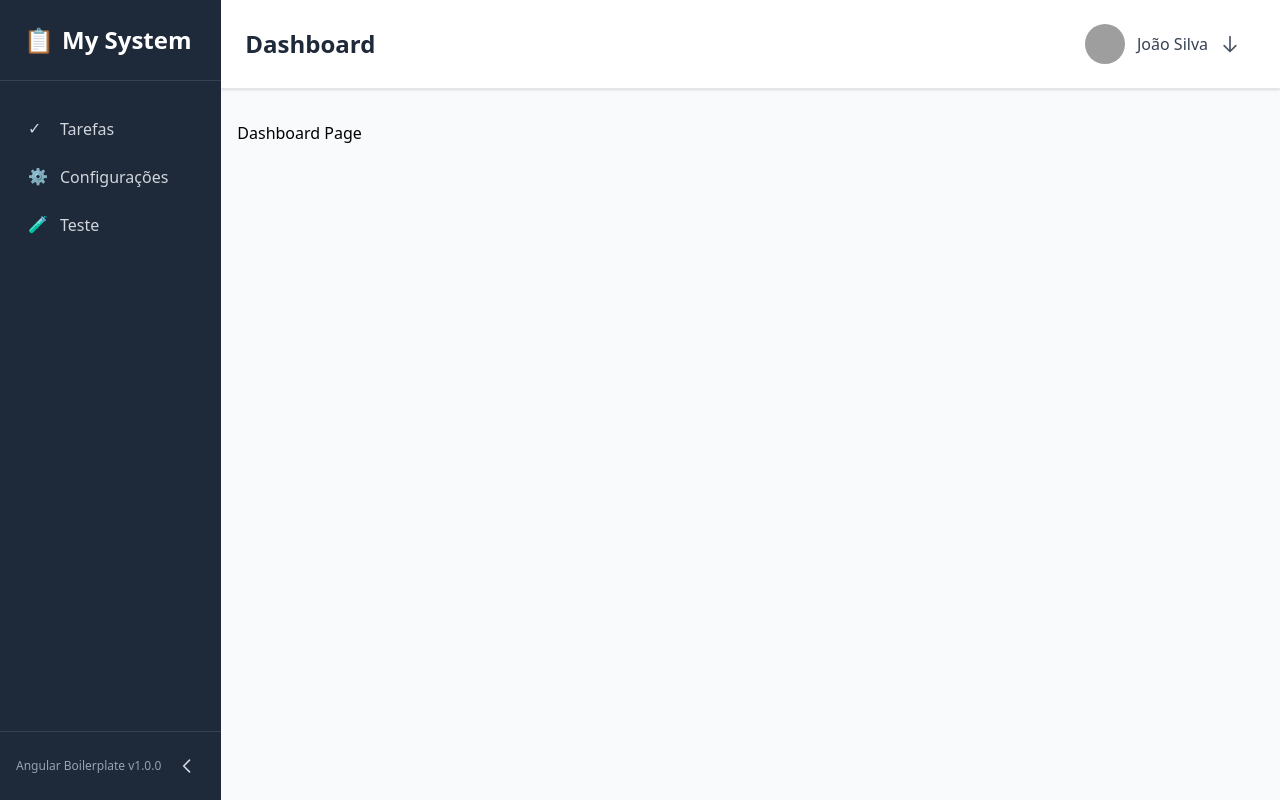
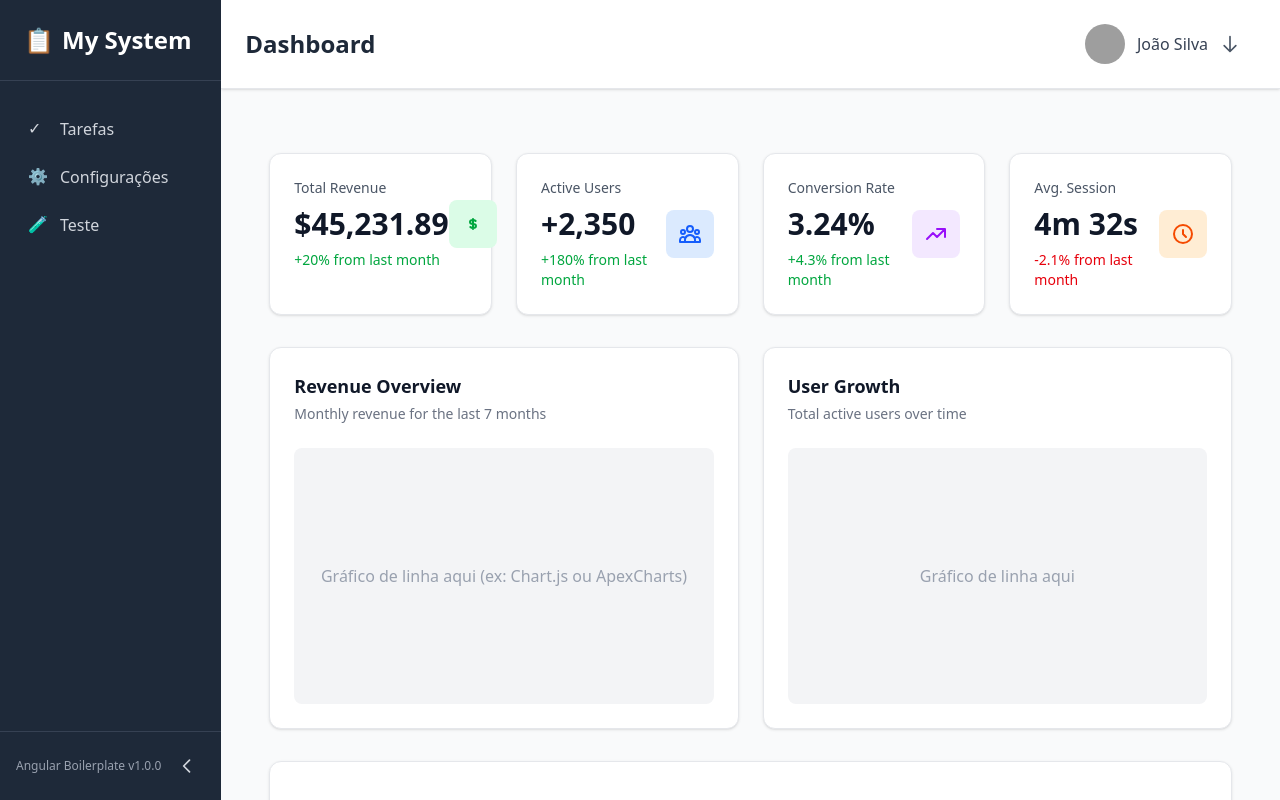
Before and after one commit to ruanvalente/angular-clean-arch, an Angular app: page /dashboard in a window 1280 px wide. Built offline with nearby package versions, Linux system fonts and the light colour scheme; grey boxes are pictures that could not be loaded.

Commit message:
WIP: initial create home dashboard page

```diff
--- a/src/app/presentation/pages/dashboard-page/dashboard-page.component.html
+++ b/src/app/presentation/pages/dashboard-page/dashboard-page.component.html
@@ -1,3 +1,172 @@
-<div>
-  <h1>Dashboard Page</h1>
+<!-- Metrics Cards -->
+<div class="max-w-7xl mx-auto px-4 sm:px-6 lg:px-8 py-8">
+  <div class="grid grid-cols-1 md:grid-cols-2 lg:grid-cols-4 gap-6">
+    <!-- Total Revenue -->
+    <div
+      class="bg-white rounded-xl shadow-sm p-6 border border-gray-200 transition duration-300 ease-in-out hover:scale-105 hover:-translate-y-1 hover:shadow-xl cursor-pointer">
+      <div class="flex items-center justify-between">
+        <div>
+          <p class="text-sm text-gray-600">Total Revenue</p>
+          <p class="text-3xl font-bold text-gray-900 mt-2">$45,231.89</p>
+          <p class="text-sm text-green-600 mt-2">+20% from last month</p>
+        </div>
+        <div class="bg-green-100 p-3 rounded-lg">
+          <svg class="w-6 h-6 text-green-600" fill="none" stroke="currentColor" viewBox="0 0 24 24">
+            <path stroke-linecap="round" stroke-linejoin="round" stroke-width="2"
+              d="M12 8c-1.657 0-3 .895-3 2s1.343 2 3 2 3 .895 3 2-1.343 2-3 2m0-8c1.11 0 2.08.402 2.599 1M12 8V7m0 1v8m0 0v1m0-1c-1.11 0-2.08-.402-2.599-1">
+            </path>
+          </svg>
+        </div>
+      </div>
+    </div>
+
+    <!-- Active Users -->
+    <div
+      class="bg-white rounded-xl shadow-sm p-6 border border-gray-200 transition duration-300 ease-in-out hover:scale-105 hover:-translate-y-1 hover:shadow-xl hover:cursor-pointer">
+      <div class="flex items-center justify-between">
+        <div>
+          <p class="text-sm text-gray-600">Active Users</p>
+          <p class="text-3xl font-bold text-gray-900 mt-2">+2,350</p>
+          <p class="text-sm text-green-600 mt-2">+180% from last month</p>
+        </div>
+        <div class="bg-blue-100 p-3 rounded-lg">
+          <svg class="w-6 h-6 text-blue-600" fill="none" stroke="currentColor" viewBox="0 0 24 24">
+            <path stroke-linecap="round" stroke-linejoin="round" stroke-width="2"
+              d="M17 20h5v-2a3 3 0 00-5.356-1.857M17 20H7m10 0v-2c0-.656-.126-1.283-.356-1.857M7 20H2v-2a3 3 0 015.356-1.857M7 20v-2c0-.656.126-1.283.356-1.857m0 0a5.002 5.002 0 019.288 0M15 7a3 3 0 11-6 0 3 3 0 016 0zm6 3a2 2 0 11-4 0 2 2 0 014 0zM7 10a2 2 0 11-4 0 2 2 0 014 0z">
+            </path>
+          </svg>
+        </div>
+      </div>
+    </div>
+
+    <!-- Conversion Rate -->
+    <div
+      class="bg-white rounded-xl shadow-sm p-6 border border-gray-200 transition duration-300 ease-in-out hover:scale-105 hover:-translate-y-1 hover:shadow-xl hover:cursor-pointer">
+      <div class="flex items-center justify-between">
+        <div>
+          <p class="text-sm text-gray-600">Conversion Rate</p>
+          <p class="text-3xl font-bold text-gray-900 mt-2">3.24%</p>
+          <p class="text-sm text-green-600 mt-2">+4.3% from last month</p>
+        </div>
+        <div class="bg-purple-100 p-3 rounded-lg">
+          <svg class="w-6 h-6 text-purple-600" fill="none" stroke="currentColor" viewBox="0 0 24 24">
+            <path stroke-linecap="round" stroke-linejoin="round" stroke-width="2" d="M13 7h8m0 0v8m0-8l-8 8-4-4-6 6">
+            </path>
+          </svg>
+        </div>
+      </div>
+    </div>
+
+    <!-- Avg. Session -->
+    <div
+      class="bg-white rounded-xl shadow-sm p-6 border border-gray-200 transition duration-300 ease-in-out hover:scale-105 hover:-translate-y-1 hover:shadow-xl hover:cursor-pointer">
+      <div class="flex items-center justify-between">
+        <div>
+          <p class="text-sm text-gray-600">Avg. Session</p>
+          <p class="text-3xl font-bold text-gray-900 mt-2">4m 32s</p>
+          <p class="text-sm text-red-600 mt-2">-2.1% from last month</p>
+        </div>
+        <div class="bg-orange-100 p-3 rounded-lg">
+          <svg class="w-6 h-6 text-orange-600" fill="none" stroke="currentColor" viewBox="0 0 24 24">
+            <path stroke-linecap="round" stroke-linejoin="round" stroke-width="2"
+              d="M12 8v4l3 3m6-3a9 9 0 11-18 0 9 9 0 0118 0z"></path>
+          </svg>
+        </div>
+      </div>
+    </div>
+  </div>
+
+  <!-- Charts Section -->
+  <div class="grid grid-cols-1 lg:grid-cols-2 gap-6 mt-8">
+    <!-- Revenue Overview -->
+    <div
+      class="bg-white rounded-xl shadow-sm p-6 border border-gray-200 transition duration-300 ease-in-out hover:scale-105 hover:-translate-y-1 hover:shadow-xl hover:cursor-pointer">
+      <h3 class="text-lg font-semibold text-gray-900">Revenue Overview</h3>
+      <p class="text-sm text-gray-500 mt-1">Monthly revenue for the last 7 months</p>
+      <div class="mt-6 h-64 flex items-center justify-center bg-gray-100 rounded-lg">
+        <p class="text-gray-400">Gráfico de linha aqui (ex: Chart.js ou ApexCharts)</p>
+      </div>
+    </div>
+
+    <!-- User Growth -->
+    <div
+      class="bg-white rounded-xl shadow-sm p-6 border border-gray-200 transition duration-300 ease-in-out hover:scale-105 hover:-translate-y-1 hover:shadow-xl hover:cursor-pointer">
+      <h3 class="text-lg font-semibold text-gray-900">User Growth</h3>
+      <p class="text-sm text-gray-500 mt-1">Total active users over time</p>
+      <div class="mt-6 h-64 flex items-center justify-center bg-gray-100 rounded-lg">
+        <p class="text-gray-400">Gráfico de linha aqui</p>
+      </div>
+    </div>
+  </div>
+
+  <!-- Quick Access -->
+  <div class="mt-8">
+    <div
+      class="bg-white rounded-xl shadow-sm p-8 border border-gray-200">
+      <h3 class="text-xl font-semibold text-gray-900">Quick Access</h3>
+      <p class="text-sm text-gray-500 mt-2">Navigate to detailed analytics pages</p>
+
+      <div class="mt-8 grid grid-cols-1 md:grid-cols-3 gap-6 ">
+        <button
+          class="group flex flex-col items-center justify-center px-8 py-10 bg-gray-50 border border-gray-200 rounded-xl hover:bg-blue-50 hover:border-blue-300 hover:shadow-md hover:cursor-pointer transition-all duration-300">
+          <div class="bg-blue-100 p-4 rounded-full mb-4 group-hover:bg-blue-200 transition-colors">
+            <svg class="w-8 h-8 text-blue-600" fill="none" stroke="currentColor" viewBox="0 0 24 24">
+              <path stroke-linecap="round" stroke-linejoin="round" stroke-width="2"
+                d="M9 19v-6a2 2 0 00-2-2H5a2 2 0 00-2 2v6a2 2 0 002 2h2a2 2 0 002-2zm0 0V9a2 2 0 012-2h2a2 2 0 012 2v10m-6 0a2 2 0 002 2h2a2 2 0 002-2m0 0V5a2 2 0 012-2h2a2 2 0 012 2v14a2 2 0 01-2 2h-2a2 2 0 01-2-2z">
+              </path>
+            </svg>
+          </div>
+
+          <span class="text-lg font-medium text-gray-800">Analytics Details</span>
+
+          <span class="mt-3 text-sm text-gray-500 flex items-center group-hover:text-blue-600 transition-colors">
+            Acessar agora
+            <svg class="w-4 h-4 ml-1" fill="none" stroke="currentColor" viewBox="0 0 24 24">
+              <path stroke-linecap="round" stroke-linejoin="round" stroke-width="2" d="M9 5l7 7-7 7"></path>
+            </svg>
+          </span>
+        </button>
+
+        <button
+          class="group flex flex-col items-center justify-center px-8 py-10 bg-gray-50 border border-gray-200 rounded-xl hover:bg-green-50 hover:border-green-300 hover:shadow-md hover:cursor-pointer transition-all duration-300">
+          <div class="bg-green-100 p-4 rounded-full mb-4 group-hover:bg-green-200 transition-colors">
+            <svg class="w-8 h-8 text-green-600" fill="none" stroke="currentColor" viewBox="0 0 24 24">
+              <path stroke-linecap="round" stroke-linejoin="round" stroke-width="2"
+                d="M12 8c-1.657 0-3 .895-3 2s1.343 2 3 2 3 .895 3 2-1.343 2-3 2m0-8c1.11 0 2.08.402 2.599 1M12 8V7m0 1v8m0 0v1m0-1c-1.11 0-2.08-.402-2.599-1">
+              </path>
+            </svg>
+          </div>
+
+          <span class="text-lg font-medium text-gray-800">Sales Dashboard</span>
+
+          <span class="mt-3 text-sm text-gray-500 flex items-center group-hover:text-green-600 transition-colors">
+            Acessar agora
+            <svg class="w-4 h-4 ml-1" fill="none" stroke="currentColor" viewBox="0 0 24 24">
+              <path stroke-linecap="round" stroke-linejoin="round" stroke-width="2" d="M9 5l7 7-7 7"></path>
+            </svg>
+          </span>
+        </button>
+
+        <button
+          class="group flex flex-col items-center justify-center px-8 py-10 bg-gray-50 border border-gray-200 rounded-xl hover:bg-purple-50 hover:border-purple-300 hover:shadow-md hover:cursor-pointer transition-all duration-300">
+          <div class="bg-purple-100 p-4 rounded-full mb-4 group-hover:bg-purple-200 transition-colors">
+            <svg class="w-8 h-8 text-purple-600" fill="none" stroke="currentColor" viewBox="0 0 24 24">
+              <path stroke-linecap="round" stroke-linejoin="round" stroke-width="2"
+                d="M17 20h5v-2a3 3 0 00-5.356-1.857M17 20H7m10 0v-2c0-.656-.126-1.283-.356-1.857M7 20H2v-2a3 3 0 015.356-1.857M7 20v-2c0-.656.126-1.283.356-1.857m0 0a5.002 5.002 0 019.288 0M15 7a3 3 0 11-6 0 3 3 0 016 0zm6 3a2 2 0 11-4 0 2 2 0 014 0zM7 10a2 2 0 11-4 0 2 2 0 014 0z">
+              </path>
+            </svg>
+          </div>
+
+          <span class="text-lg font-medium text-gray-800">User Management</span>
+
+          <span class="mt-3 text-sm text-gray-500 flex items-center group-hover:text-purple-600 transition-colors">
+            Acessar agora
+            <svg class="w-4 h-4 ml-1" fill="none" stroke="currentColor" viewBox="0 0 24 24">
+              <path stroke-linecap="round" stroke-linejoin="round" stroke-width="2" d="M9 5l7 7-7 7"></path>
+            </svg>
+          </span>
+        </button>
+      </div>
+    </div>
+  </div>
 </div>
```
